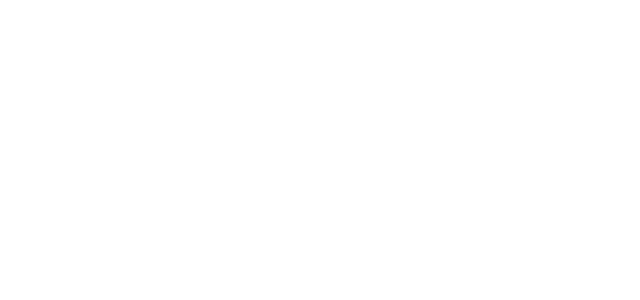
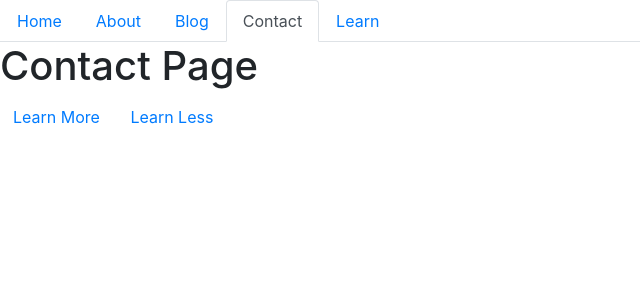
Before and after one commit to codelucid/React-Portfolio, a React (Create React App) app: page /contact in a window 1280 px wide. Shown: the top 300 px of the page, without its empty margins (0-640 px from the left). Built offline with nearby package versions, Linux system fonts and the light colour scheme.

Commit message:
updated the app file to include routes

```diff
--- a/src/App.js
+++ b/src/App.js
@@ -1,17 +1,26 @@
-import React from 'react';
+import React from "react";
+import { BrowserRouter as Router, Route } from "react-router-dom";
+import NavTabs from "./components/NavTabs";
+import Home from "./components/pages/Home";
+import About from "./components/pages/About";
+import Blog from "./components/pages/Blog";
+import Contact from "./components/pages/Contact";
 
 
-import './App.css';
-
-
+{/* <Header />
+<Project />
+<Footer /> */}
 function App() {
   return (
+    <Router>
       <div>
-
-          {/* <Header />
-                    <Project />
-                    <Footer /> */}
+        <NavTabs />
+        <Route exact path="/" component={Home} />
+        <Route exact path="/about" component={About} />
+        <Route exact path="/blog" component={Blog} />
+        <Route path="/contact" component={Contact} />
       </div>
+    </Router>
   );
 }
 
```
